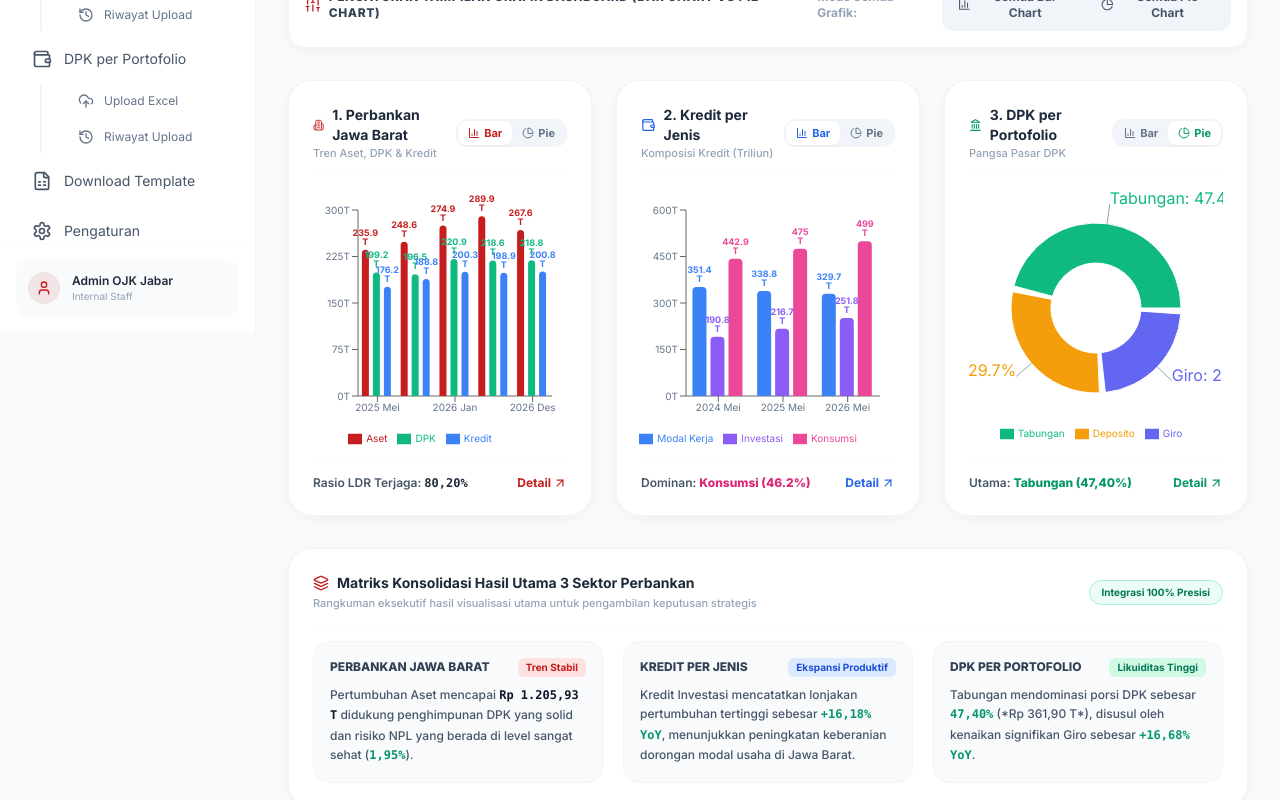
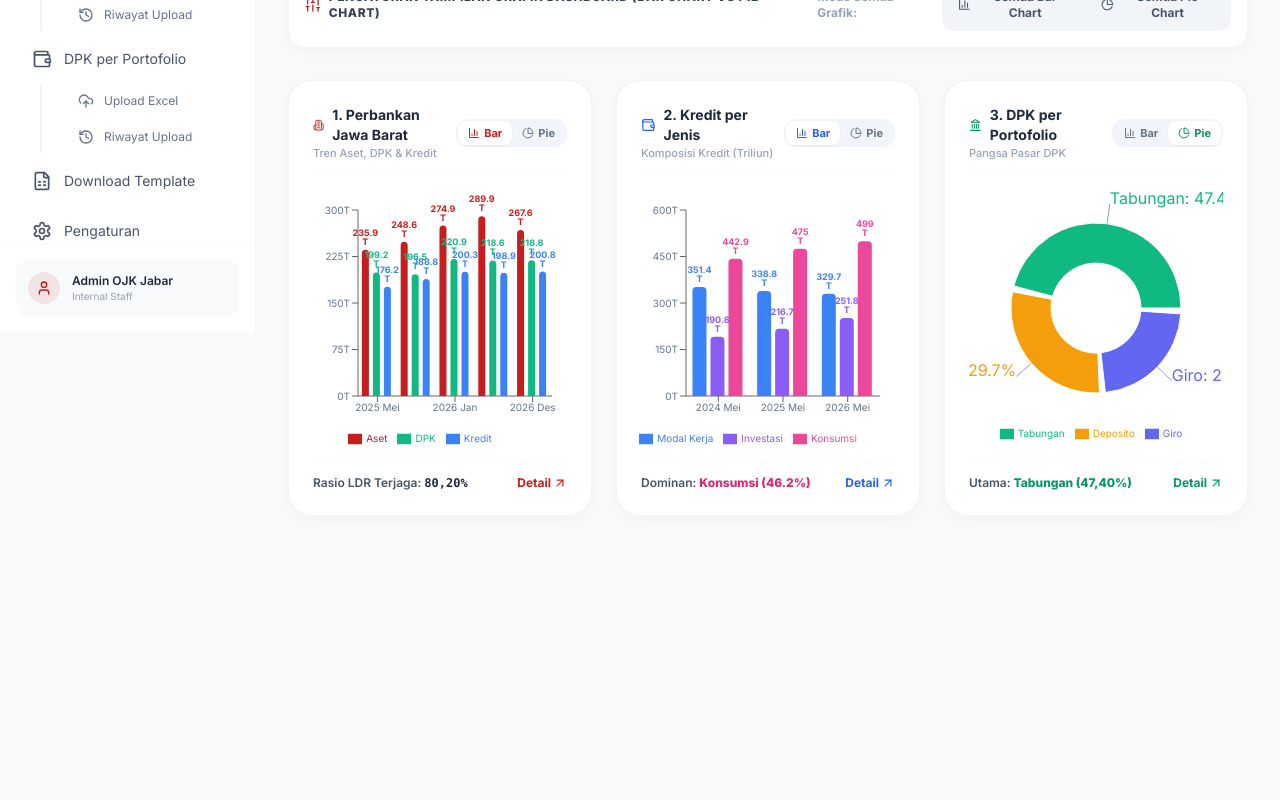
Before and after one commit to daffataufiq7/projek-visualisasi-excel-OJK, a Next.js app: page / in a window 1280 px wide. Shown: the part 468-1268 px from the top of the page. After the commit the page ends 1016 px from the top, so only its background shows below. Built offline with nearby package versions, Linux system fonts and the light colour scheme.

Commit message:
style(dashboard): remove Matriks Konsolidasi Hasil Utama 3 Sektor Perbankan section

```diff
--- a/components/OverviewDashboard.tsx
+++ b/components/OverviewDashboard.tsx
@@ -731,59 +731,6 @@ export default function OverviewDashboard({ activeFile, onNavigateTab }: Overvie
         </div>
 
       </div>
-
-      {/* CROSS-SECTOR EXECUTIVE DECISION SUMMARY MATRIX */}
-      <div className="bg-white border border-slate-100 rounded-3xl p-6 shadow-soft space-y-4">
-        <div className="flex items-center justify-between border-b border-slate-50 pb-3">
-          <div>
-            <h3 className="text-sm font-bold text-slate-800 flex items-center gap-2">
-              <Layers size={16} className="text-[#C61E1E]" />
-              <span>Matriks Konsolidasi Hasil Utama 3 Sektor Perbankan</span>
-            </h3>
-            <p className="text-[11px] text-slate-400 font-medium mt-0.5">
-              Rangkuman eksekutif hasil visualisasi utama untuk pengambilan keputusan strategis
-            </p>
-          </div>
-          <span className="text-[10px] font-bold text-emerald-700 bg-emerald-50 border border-emerald-200 px-3 py-1 rounded-full">
-            Integrasi 100% Presisi
-          </span>
-        </div>
-
-        <div className="grid grid-cols-1 md:grid-cols-3 gap-5">
-          {/* Summary Column 1 */}
-          <div className="p-4 bg-slate-50 rounded-2xl border border-slate-100 space-y-2">
-            <div className="flex items-center justify-between">
-              <span className="text-xs font-extrabold text-slate-700 uppercase">Perbankan Jawa Barat</span>
-              <span className="text-[10px] font-bold bg-red-100 text-[#C61E1E] px-2 py-0.5 rounded-md">Tren Stabil</span>
-            </div>
-            <p className="text-xs text-slate-600 leading-relaxed font-medium">
-              Pertumbuhan Aset mencapai <strong className="text-slate-900 font-mono">Rp 1.205,93 T</strong> didukung penghimpunan DPK yang solid dan risiko NPL yang berada di level sangat sehat (<strong className="text-emerald-600 font-mono">1,95%</strong>).
-            </p>
-          </div>
-
-          {/* Summary Column 2 */}
-          <div className="p-4 bg-slate-50 rounded-2xl border border-slate-100 space-y-2">
-            <div className="flex items-center justify-between">
-              <span className="text-xs font-extrabold text-slate-700 uppercase">Kredit per Jenis</span>
-              <span className="text-[10px] font-bold bg-blue-100 text-blue-700 px-2 py-0.5 rounded-md">Ekspansi Produktif</span>
-            </div>
-            <p className="text-xs text-slate-600 leading-relaxed font-medium">
-              Kredit Investasi mencatatkan lonjakan pertumbuhan tertinggi sebesar <strong className="text-emerald-600 font-mono">+16,18% YoY</strong>, menunjukkan peningkatan keberanian dorongan modal usaha di Jawa Barat.
-            </p>
-          </div>
-
-          {/* Summary Column 3 */}
-          <div className="p-4 bg-slate-50 rounded-2xl border border-slate-100 space-y-2">
-            <div className="flex items-center justify-between">
-              <span className="text-xs font-extrabold text-slate-700 uppercase">DPK per Portofolio</span>
-              <span className="text-[10px] font-bold bg-emerald-100 text-emerald-700 px-2 py-0.5 rounded-md">Likuiditas Tinggi</span>
-            </div>
-            <p className="text-xs text-slate-600 leading-relaxed font-medium">
-              Tabungan mendominasi porsi DPK sebesar <strong className="text-emerald-600 font-mono">47,40%</strong> (*Rp 361,90 T*), disusul oleh kenaikan signifikan Giro sebesar <strong className="text-emerald-600 font-mono">+16,68% YoY</strong>.
-            </p>
-          </div>
-        </div>
-      </div>
     </motion.div>
   );
 }
```
